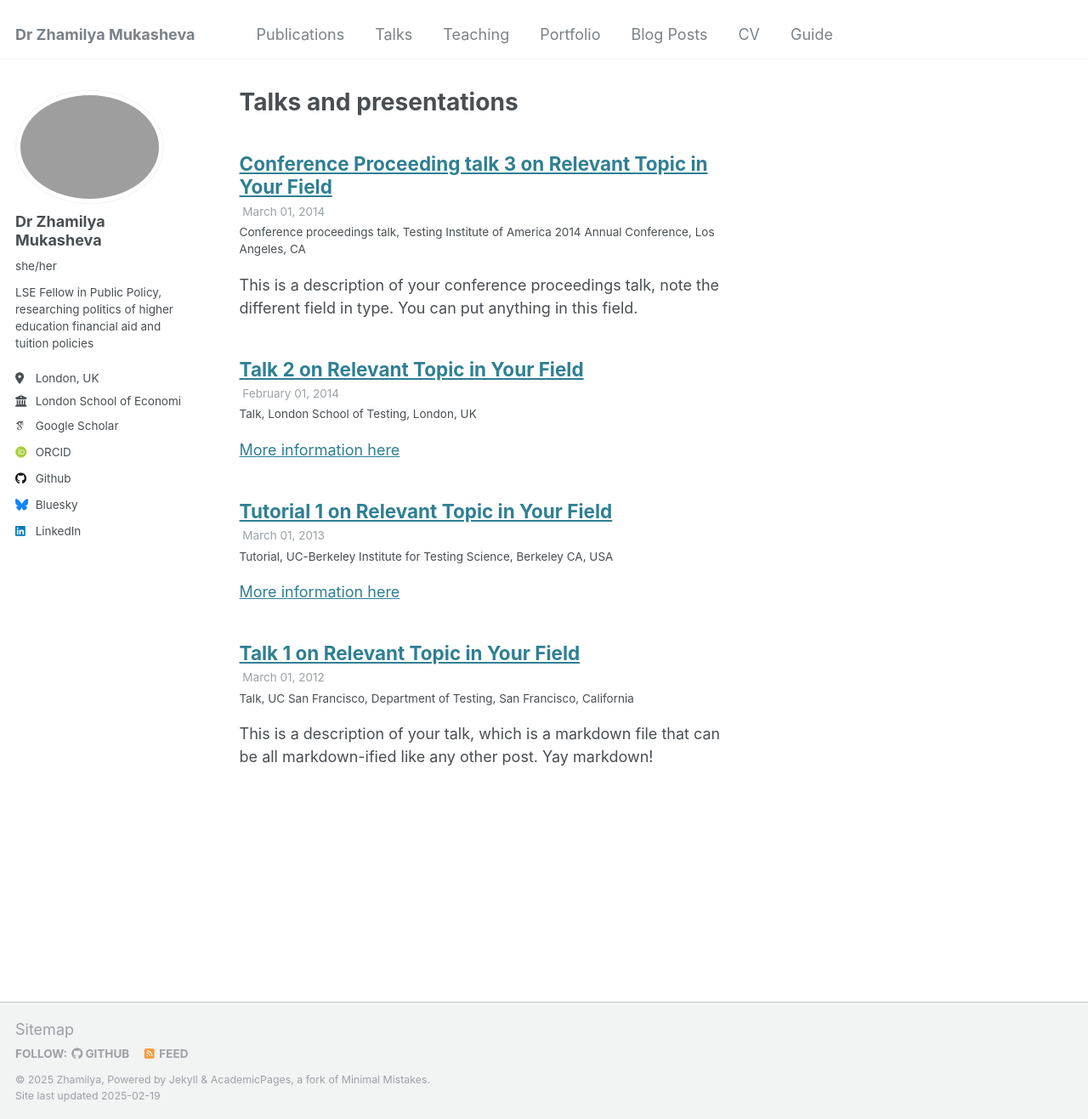
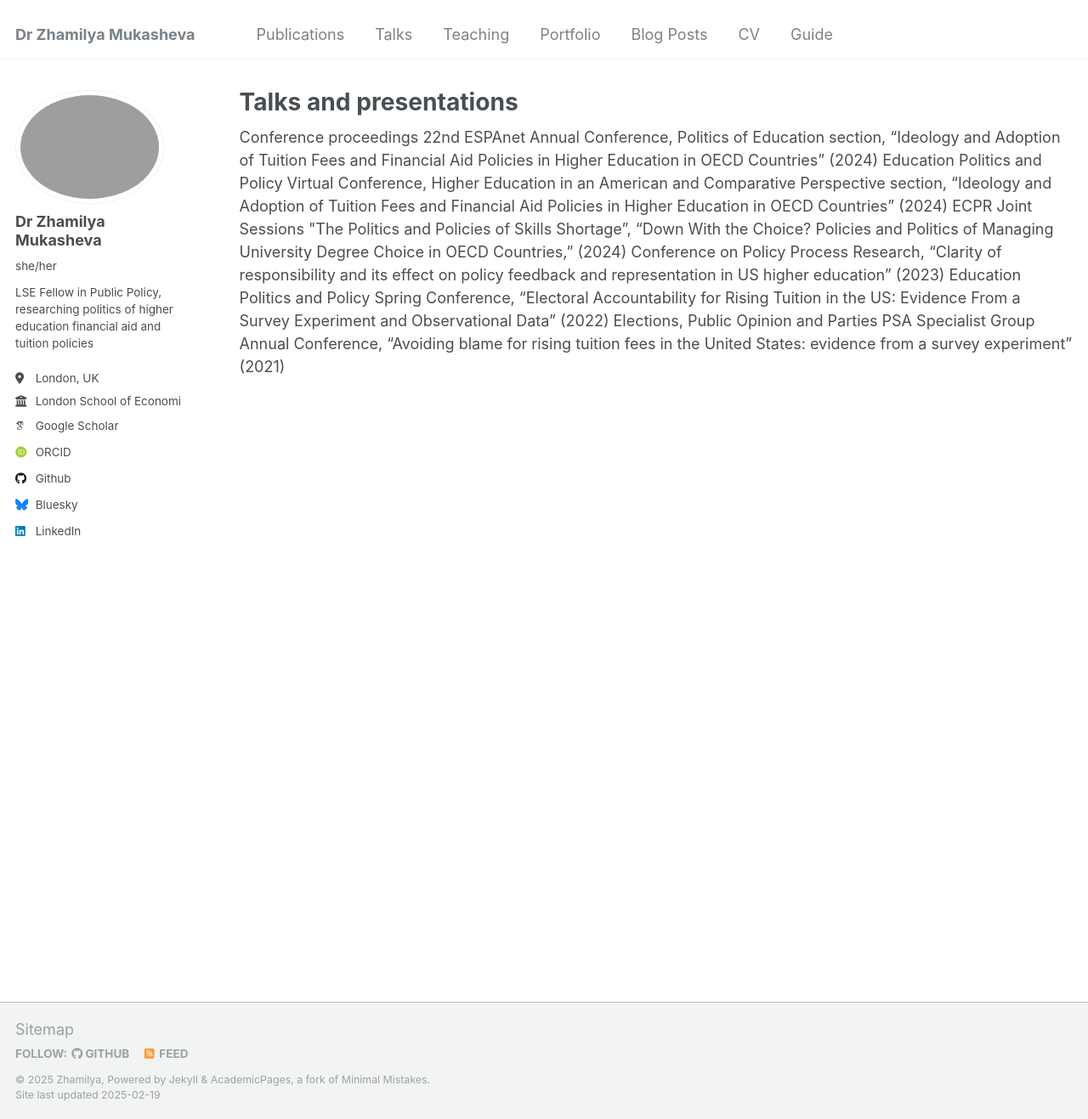
Before and after one commit to zhamilya-mukasheva/zhamilya-mukasheva, a Jekyll site: the page built from _pages/talks.html, in a window 1280 px wide and 1317 px high. Shown: the whole window at 85% size. Built offline with Jekyll 4.4.1, drawn with Linux system fonts in a browser that asks for light colours; some web fonts are replaced.

Commit message:
Update talks.html

```diff
--- a/_pages/talks.html
+++ b/_pages/talks.html
@@ -5,12 +5,10 @@ permalink: /talks/
 author_profile: true
 ---
 
-{% if site.talkmap_link == true %}
-
-<p style="text-decoration:underline;"><a href="/talkmap.html">See a map of all the places I've given a talk!</a></p>
-
-{% endif %}
-
-{% for post in site.talks reversed %}
-  {% include archive-single-talk.html %}
-{% endfor %}
+Conference proceedings
+22nd ESPAnet Annual Conference, Politics of Education section, “Ideology and Adoption of Tuition Fees and Financial Aid Policies in Higher Education in OECD Countries” (2024)
+Education Politics and Policy Virtual Conference, Higher Education in an American and Comparative Perspective section, “Ideology and Adoption of Tuition Fees and Financial Aid Policies in Higher Education in OECD Countries” (2024)
+ECPR Joint Sessions "The Politics and Policies of Skills Shortage”, “Down With the Choice? Policies and Politics of Managing University Degree Choice in OECD Countries,” (2024)
+Conference on Policy Process Research, “Clarity of responsibility and its effect on policy feedback and representation in US higher education” (2023)
+Education Politics and Policy Spring Conference, “Electoral Accountability for Rising Tuition in the US: Evidence From a Survey Experiment and Observational Data” (2022)
+Elections, Public Opinion and Parties PSA Specialist Group Annual Conference, “Avoiding blame for rising tuition fees in the United States: evidence from a survey experiment” (2021)
```
